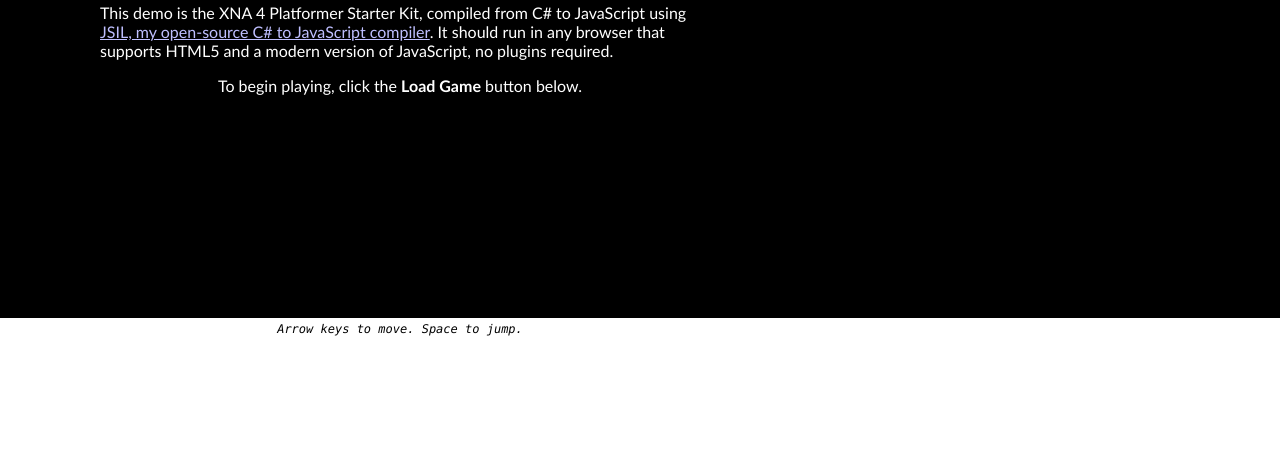
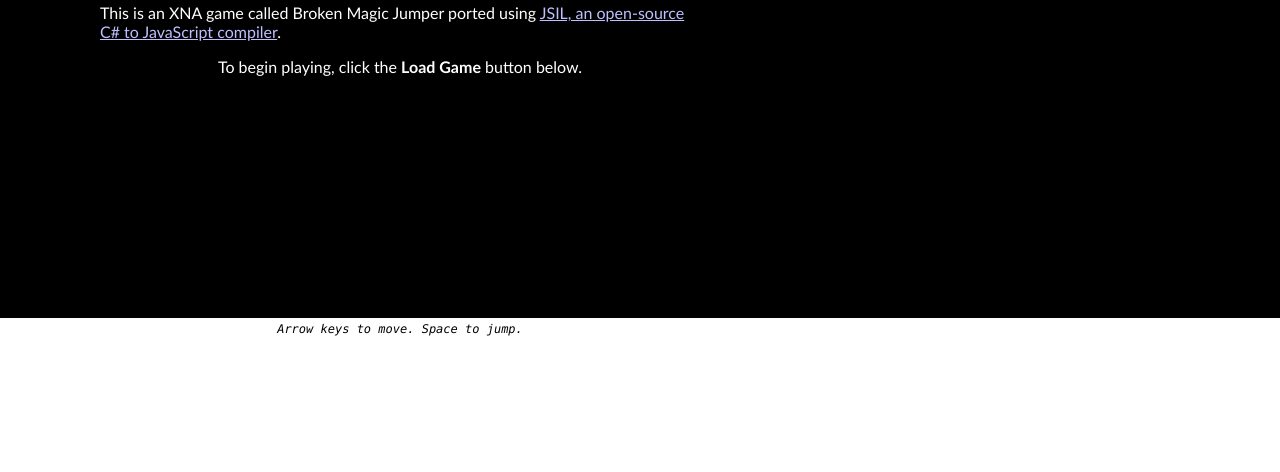
Before and after one commit to nickdarnell/BrokenMagicJumperJSIL, a plain HTML site: page Game/index.html in a window 1280 px wide. Shown: the part 402-874 px from the top of the page. Drawn offline with Linux system fonts and the light colour scheme.

Commit message:
Changing text

```diff
--- a/Game/index.html
+++ b/Game/index.html
@@ -40,7 +40,7 @@
     <button id="quitButton" title="Quit Game">X</button>
     <div id="welcomeMessage">
       <p align="center"><a href="http://jsil.org/"><img src="http://jsil.org/images/jsil_48px.png" alt="JSIL logo" border="0"></a></p>
-      <p>This demo is the XNA 4 Platformer Starter Kit, compiled from C# to JavaScript using <A href="http://jsil.org/">JSIL, my open-source C# to JavaScript compiler</a>. It should run in any browser that supports HTML5 and a modern version of JavaScript, no plugins required.</p>
+      <p>This is an XNA game called Broken Magic Jumper ported using <A href="http://jsil.org/">JSIL, an open-source C# to JavaScript compiler</a>.</p>
       <p align="center">To begin playing, click the <b>Load Game</b> button below.</p>
     </div>
     <button id="loadButton">Load Game</button>
```
